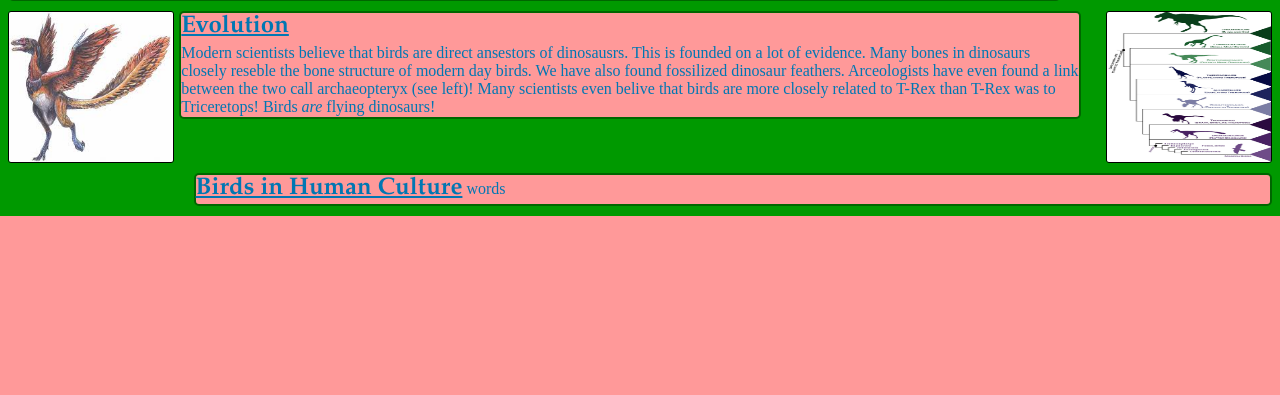
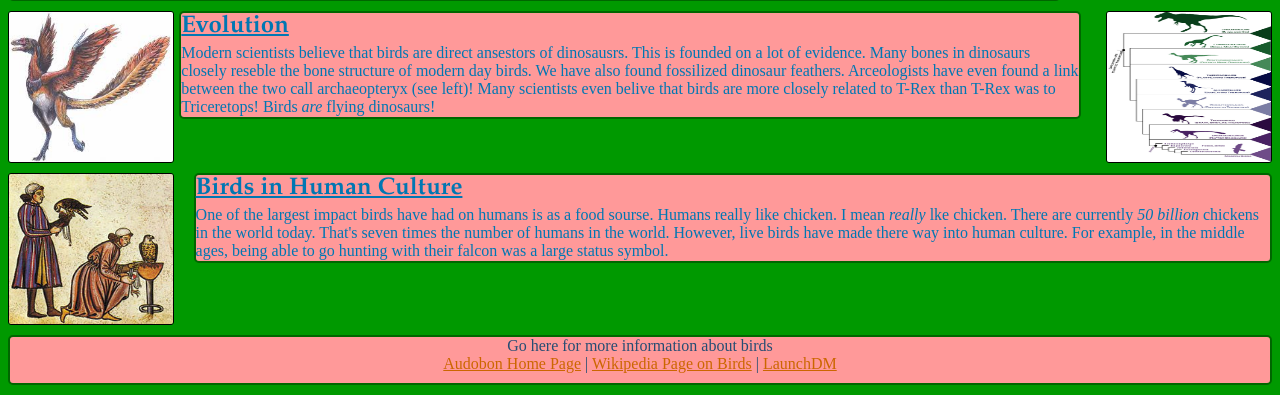
Before and after one commit to mgoldberg/StaticHTML2, a PHP site: page /StaticHTML2/ in a window 1280 px wide. Shown: the part 684-1079 px from the top of the page. Before the commit the page ends 900 px from the top, so only its background shows below. Run offline with PHP 8.4, Linux system fonts and the light colour scheme.

Commit message:
added links and a picture

```diff
--- a/index.php
+++ b/index.php
@@ -75,12 +75,26 @@
 		<img id = "left3" src="http://localhost/StaticHTML2/images/imgres.jpg" height = "200px" width = "200px"/>
 		<img id = "right3" src="http://localhost/StaticHTML2/images/dinosaur-bird-family-tree.jpg" height = "200px" width = "200px"/>
 
+		<img id = "left2" src="http://localhost/StaticHTML2/images/220px-Falconry_Book_of_Frederick_II_1240s_detail_falconers.jpg" height = "150px" width = "190px"/>
 		<div id = right2>
 			<a id = "title1">Birds in Human Culture</a>
 			<p>
-				words
+				One of the largest impact birds have had on humans is as a food sourse.  Humans really like chicken. I mean <text id = "stressed">really</text> lke chicken.  There are currently <text id = "stressed">50 billion</text> chickens in the world today.  That's seven times the number of humans in the world.  However, live birds have made there way into human culture.  For example, in the middle ages, being able to go hunting with their falcon was a large status symbol.
 			</p>
 		</div>
+
+		<footer>
+			<div>
+			Go here for more information about birds
+			<div id = "links">
+				<a href = "http://www.audubon.org/">Audobon Home Page</a>
+				|
+				<a href = "https://en.wikipedia.org/wiki/Bird#">Wikipedia Page on Birds</a>
+				|
+				<a href = "http://launchdm.com/">LaunchDM</a>
+			</div>
+			</div>
+		</footer>
 
 	</body>
 
--- a/stylesheet.css
+++ b/stylesheet.css
@@ -135,6 +135,7 @@ header{
 	margin-bottom: 15px;
 	border-radius: 20px;
 	border: 2px solid #006600;
+	text-align: center;
 }
 
 p{
@@ -231,3 +232,34 @@ body{
 	//text-align: center;
 	//clear: right;
 }
+
+a:link{
+	color: #cc6600;
+	//background-color: gray;
+}
+
+a:visited{
+	color: #cc6600;
+	//background-color: gray;
+}
+
+a:hover{
+	color: #003cb3;
+	//background-color: gray;
+}
+
+#links{
+	//background-color: #ff6666;
+	background-color: #ff9999;
+	border-radius: 5px;
+	//border: 1px solid black;
+	//padding: 10px;
+	margin-bottom: 10px;
+	border: none;
+}
+
+footer{
+	color: #264d73;
+	text-align: center;
+	clear: both;
+}
```
Also changed, not shown: Images/220px-Falconry_Book_of_Frederick_II_1240s_detail_falconers.jpg (added).
